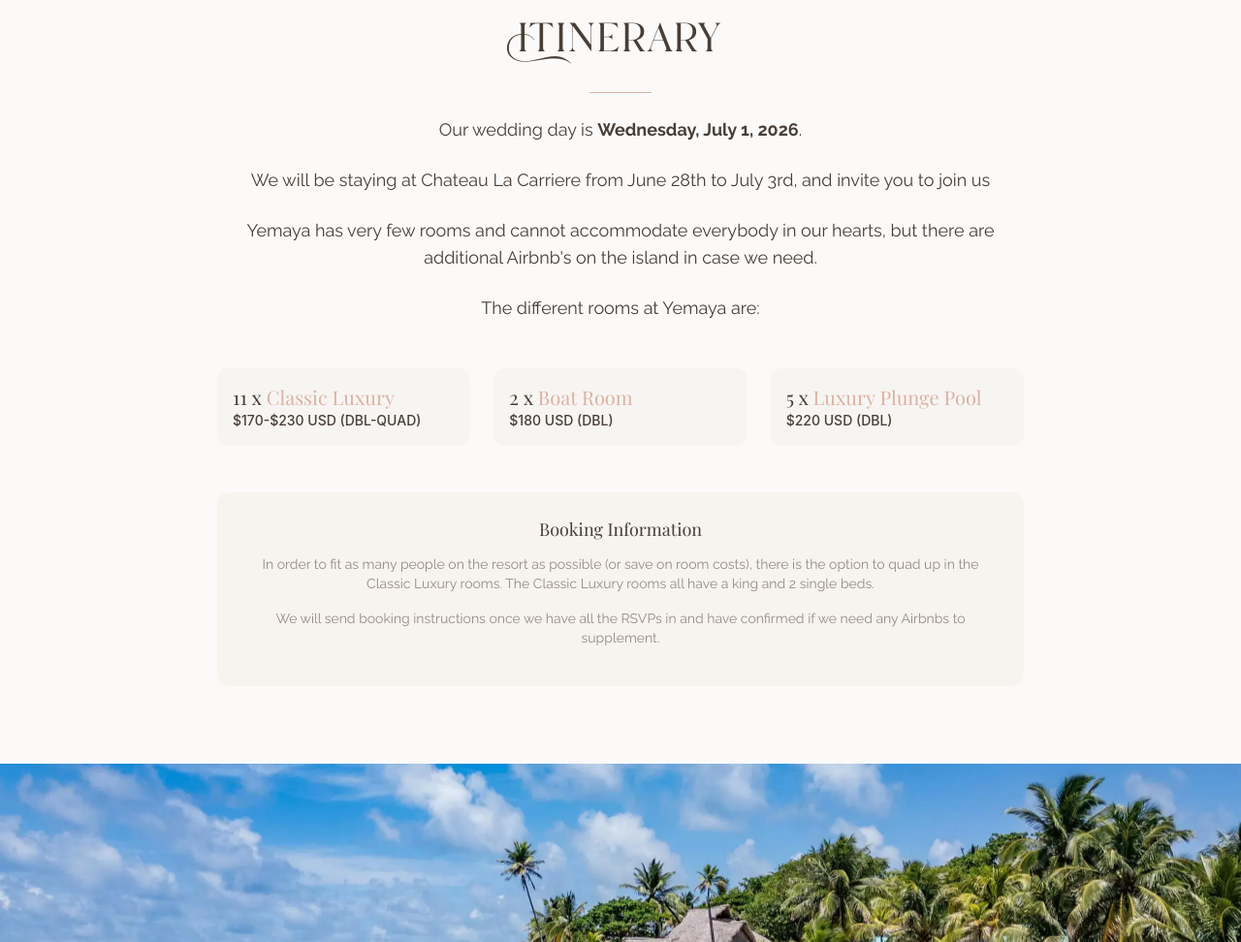
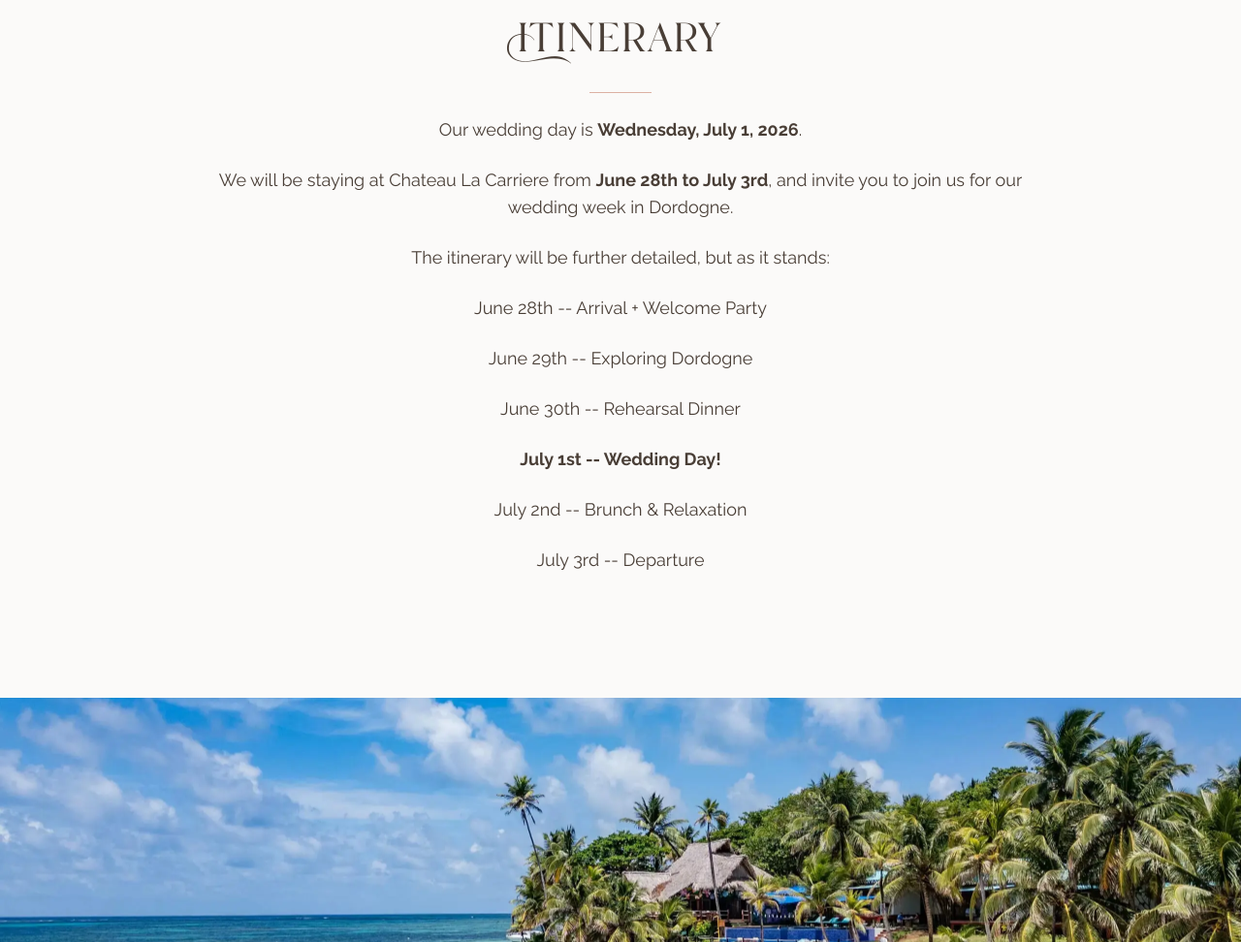
Before and after one commit to cszarapka/cam-stacie-get-married, a plain HTML site: page index.html in a window 1280 px wide. Shown: the part 2856-3828 px from the top of the page at 97% size. Drawn offline with nearby package versions, Linux system fonts and the light colour scheme; a web font is replaced by a local one.

Commit message:
itinerary updates

```diff
--- a/index.html
+++ b/index.html
@@ -120,53 +120,15 @@
               Our wedding day is <span class="font-bold">Wednesday, July 1, 2026</span>.
             </p>
             <p class="text-base md:text-lg mb-6">
-              We will be staying at Chateau La Carriere from June 28th to July 3rd, and invite you to join us
+              We will be staying at Chateau La Carriere from <span class="font-bold">June 28th to July 3rd</span>, and invite you to join us for our wedding week in Dordogne.
             </p>
-            <p class="text-base md:text-lg mb-6">
-              Yemaya has very few rooms and cannot accommodate everybody in our hearts, but there are additional Airbnb's on the island in case we need.
-            </p>
-            <p class="text-base md:text-lg mb-6">The different rooms at Yemaya are:</p>
-          </div>
-          <div class="grid md:grid-cols-3 gap-6">
-            <div class="bg-card rounded-lg overflow-hidden shadow-[var(--shadow-soft)]">
-              <div class="p-4">
-                <h3 class="font-serif text-xl text-foreground">
-                  11 x
-                  <a href="https://yemayalittlecorn.com/rooms/luxury-beachfront-room/" class="text-primary hover:underline">Classic Luxury</a>
-                </h3>
-                <div class="text-sm font-medium">$170-$230 USD (DBL-QUAD)</div>
-              </div>
-            </div>
-            <div class="bg-card rounded-lg overflow-hidden shadow-[var(--shadow-soft)]">
-              <div class="p-4">
-                <h3 class="font-serif text-xl text-foreground">
-                  2 x
-                  <a href="https://yemayalittlecorn.com/rooms/beachfront-boat-room/" class="text-primary hover:underline">Boat Room</a>
-                </h3>
-                <div class="text-sm font-medium">$180 USD (DBL)</div>
-              </div>
-            </div>
-            <div class="bg-card rounded-lg overflow-hidden shadow-[var(--shadow-soft)]">
-              <div class="p-4">
-                <h3 class="font-serif text-xl text-foreground">
-                  5 x
-                  <a href="https://yemayalittlecorn.com/rooms/luxury-beachfront-room-with-plunge-pool/" class="text-primary hover:underline"
-                    >Luxury Plunge Pool</a
-                  >
-                </h3>
-                <div class="text-sm font-medium">$220 USD (DBL)</div>
-              </div>
-            </div>
-          </div>
-          <div class="mt-12 bg-wedding-cream/50 p-6 rounded-lg text-center">
-            <h4 class="font-serif text-lg mb-3 text-foreground">Booking Information</h4>
-            <p class="text-sm text-muted-foreground mb-4">
-              In order to fit as many people on the resort as possible (or save on room costs), there is the option to quad up in the Classic Luxury rooms. The
-              Classic Luxury rooms all have a king and 2 single beds.
-            </p>
-            <p class="text-sm text-muted-foreground mb-4">
-              We will send booking instructions once we have all the RSVPs in and have confirmed if we need any Airbnbs to supplement.
-            </p>
+            <p class="text-base md:text-lg mb-6">The itinerary will be further detailed, but as it stands:</p>
+            <p class="text-base md:text-lg mb-6">June 28th -- Arrival + Welcome Party</p>
+            <p class="text-base md:text-lg mb-6">June 29th -- Exploring Dordogne</p>
+            <p class="text-base md:text-lg mb-6">June 30th -- Rehearsal Dinner</p>
+            <p class="text-base md:text-lg mb-6 font-bold">July 1st -- Wedding Day!</p>
+            <p class="text-base md:text-lg mb-6">July 2nd -- Brunch & Relaxation</p>
+            <p class="text-base md:text-lg mb-6">July 3rd -- Departure</p>
           </div>
         </div>
       </section>
```
